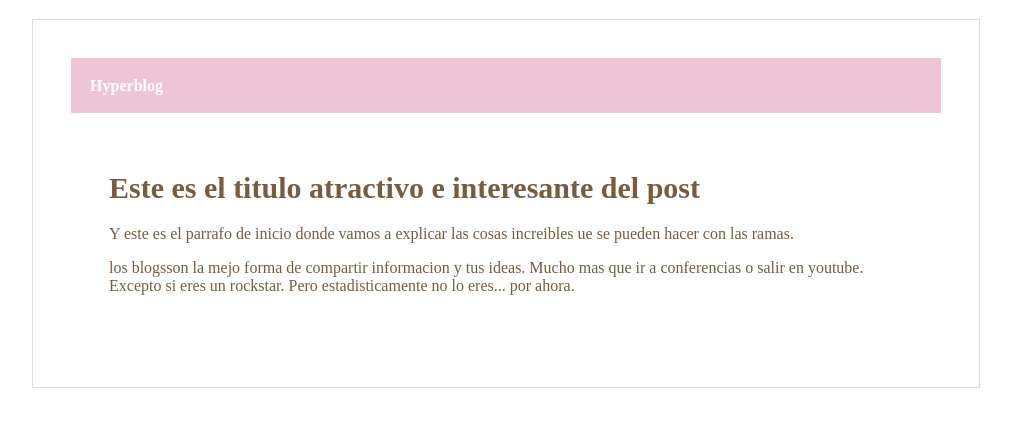
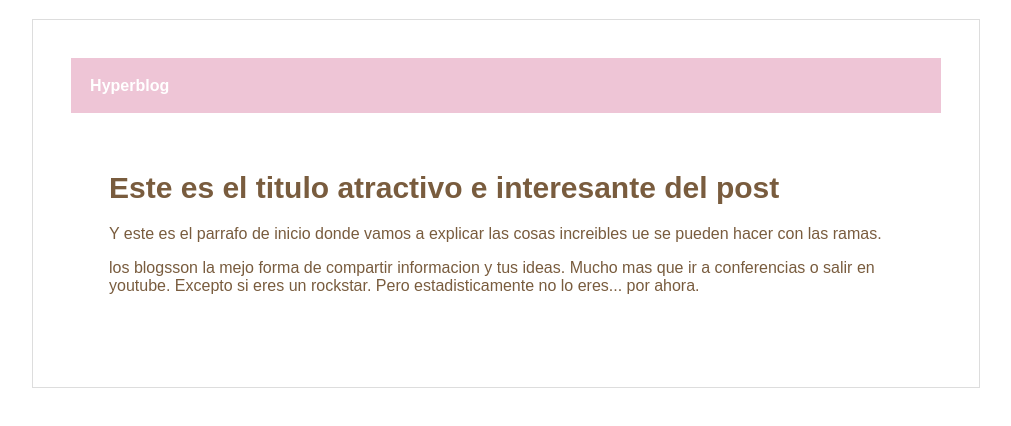
Before and after one commit to rsnati/hyperblog, a plain HTML site: page blogpost.html in a window 1280 px wide. Shown: the whole page, without its empty margins (134-1145 px from the left). Drawn offline with Linux system fonts and the light colour scheme.

Commit message:
Fusionando el css con html

```diff
--- a/css/estilos.css
+++ b/css/estilos.css
@@ -1,9 +1,5 @@
 body {
     text-align: left;
-<<<<<<< HEAD
-    font-family: courier, "Helvetica Neue", Helvetica, sans-serif;
-    color: #df9cd3;
-=======
     font-family: Arial, "Helvetica Neue", Helvetica, sans-serif;
     color: #795c3e;
     margin: 0 auto;
@@ -19,7 +15,6 @@ body {
     margin: 0 auto;
     padding: 0.5cm;
 
->>>>>>> cabecera
 }
 
 #contain{
```
